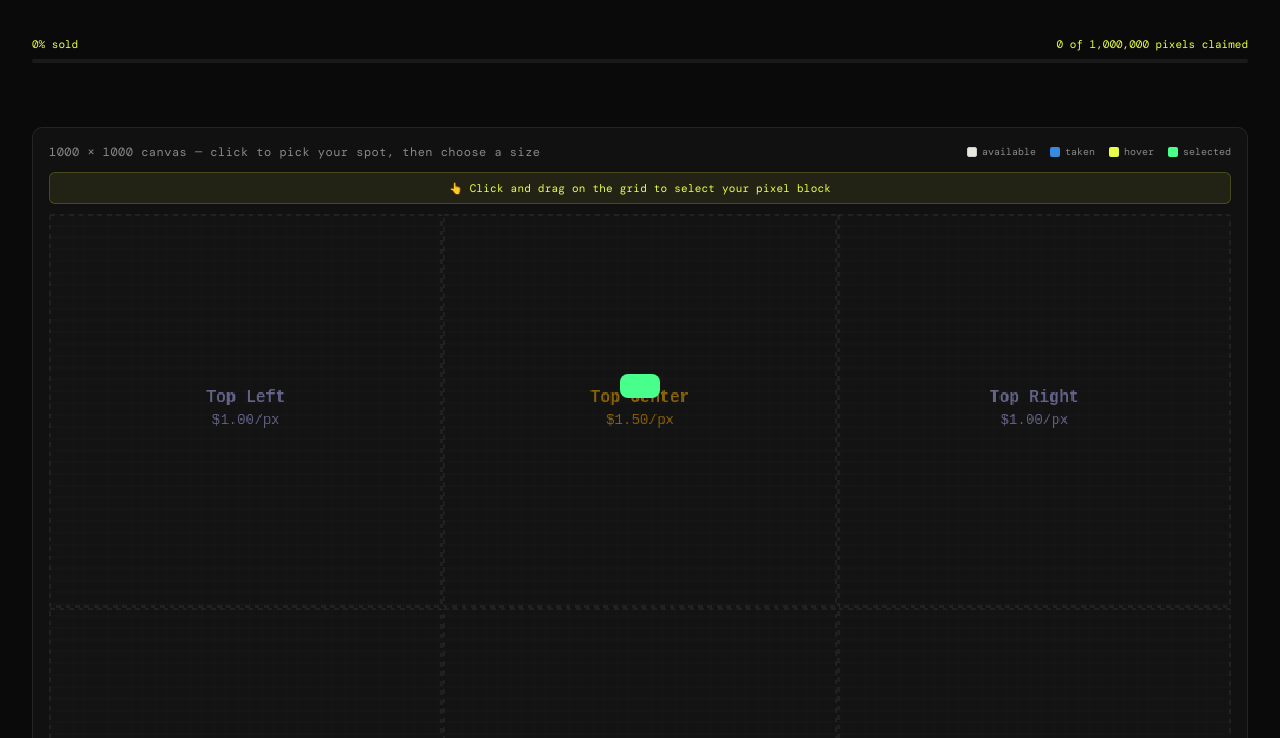
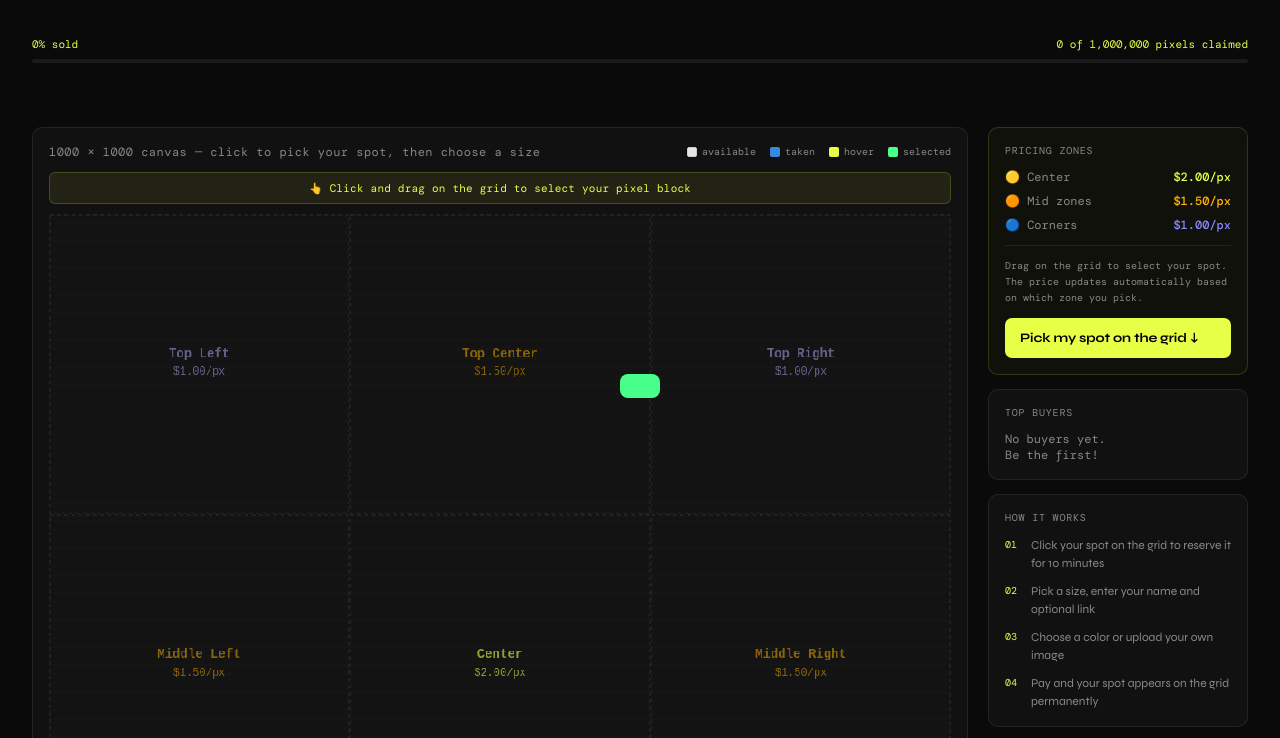
Before and after one commit to Babbssss/Million-Dollar-Homepage, a website: page index.html in a window 1280 px wide. Shown: the part 470-1208 px from the top of the page. Drawn offline with nearby package versions, Linux system fonts and the light colour scheme.

Commit message:
Update index.html

```diff
--- a/index.html
+++ b/index.html
@@ -76,7 +76,7 @@
   .progress-fill { height: 100%; background: var(--accent); border-radius: 2px; transition: width 0.6s cubic-bezier(0.4,0,0.2,1); width: 0%; }
 
   /* LAYOUT */
-  .main { max-width: 1400px; margin: 0 auto; padding: 0 2rem 4rem; display: flex; flex-direction: column; gap: 20px; }
+  .main { max-width: 1400px; margin: 0 auto; padding: 0 2rem 4rem; display: grid; grid-template-columns: 1fr 260px; gap: 20px; align-items: start; }
 
   /* CANVAS */
   .canvas-wrap { background: var(--surface); border: 1px solid var(--border); border-radius: var(--radius); padding: 16px; overflow: hidden; } .canvas-outer { width: 100%; aspect-ratio: 1; overflow: hidden; border-radius: 0; border: none; background: #131313; position: relative; }
@@ -103,7 +103,7 @@
   .hi-sub { color: var(--muted); }
 
   /* SIDEBAR */
-  .sidebar { display: grid; grid-template-columns: repeat(auto-fit, minmax(220px, 1fr)); gap: 14px; }
+  .sidebar { display: flex; flex-direction: column; gap: 14px; }
   .card { background: var(--surface); border: 1px solid var(--border); border-radius: var(--radius); padding: 16px; }
   .card-title { font-family: var(--mono); font-size: 10px; text-transform: uppercase; letter-spacing: 0.08em; color: var(--muted); margin-bottom: 12px; }
   .buy-options { display: flex; flex-direction: column; gap: 7px; }
@@ -214,13 +214,13 @@
   .mode-banner { background: rgba(232,255,71,0.08); border: 1px solid rgba(232,255,71,0.18); border-radius: 6px; padding: 8px 12px; font-family: var(--mono); font-size: 11px; color: var(--accent); margin-bottom: 10px; text-align: center; letter-spacing: 0.02em; }
 
   @media (max-width: 740px) {
+    .main { grid-template-columns: 1fr; }
     .header-stats { display: none; }
     .hero { padding: 2rem 1.25rem 1rem; }
     .main { padding: 0 1.25rem 3rem; }
     .hero h1 { font-size: 28px; }
     .stats-row { gap: 8px; }
     .stat-pill { min-width: 110px; }
-    .sidebar { grid-template-columns: 1fr; }
   }
 </style>
 </head>
```
